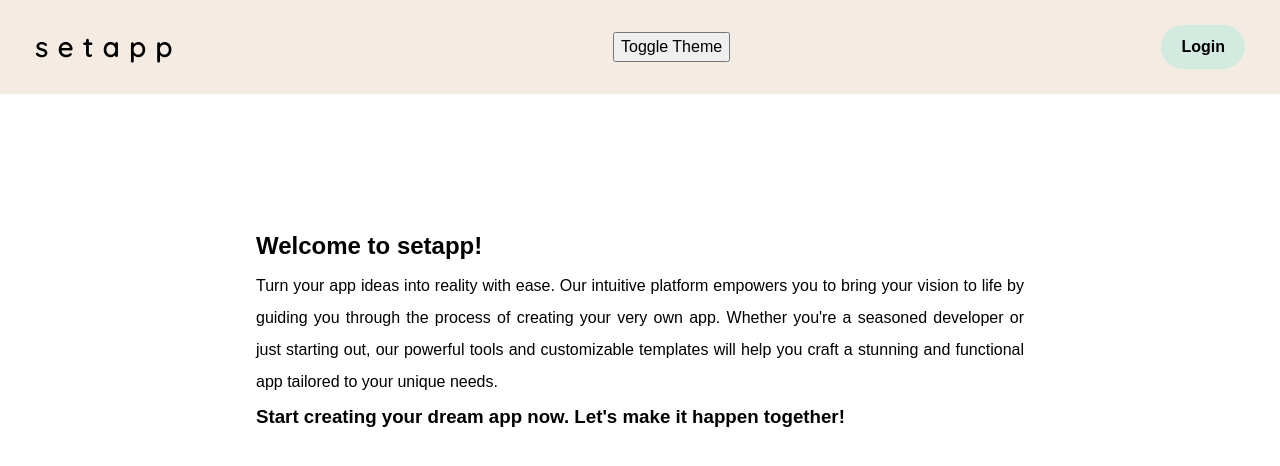
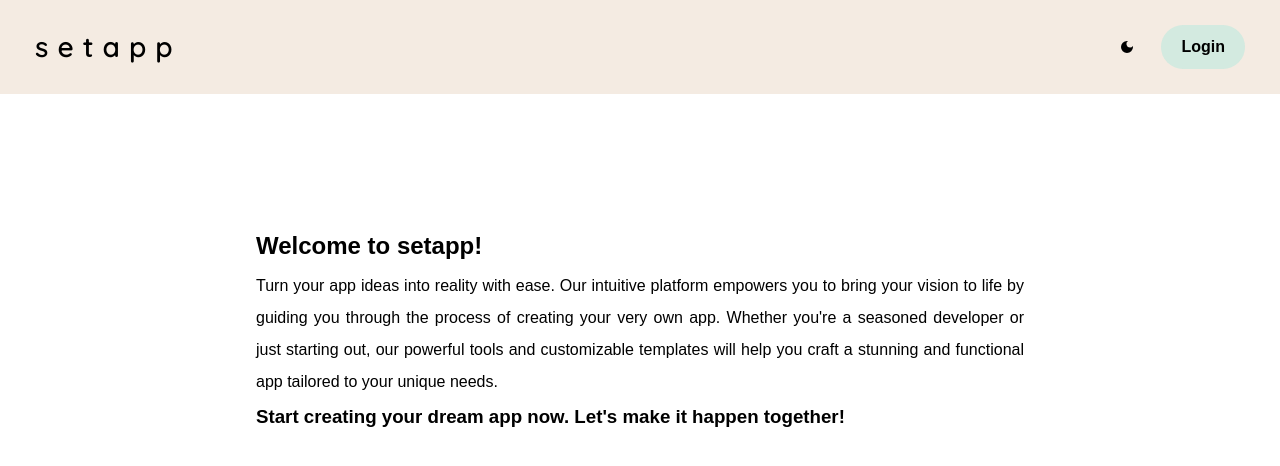
Before and after one commit to blauprint/setapp, a Next.js app: page / in a window 1280 px wide. Shown: the top 466 px of the page. Built offline with nearby package versions, Linux system fonts and the light colour scheme; no server answers.

Commit message:
feat(frontend): add css

```diff
--- a/src/components/HomeNavigationBar.tsx
+++ b/src/components/HomeNavigationBar.tsx
@@ -46,7 +46,6 @@ export default function HomeNavigationBar() {
             {projectName}
           </div>
         }
-        <ThemeSwitch />
         <div className={styles.navOptions}>
           <SignedIn>
             {(currentRoute === "/" ||
@@ -58,8 +57,8 @@ export default function HomeNavigationBar() {
                   </Link>
                 </div>
               )}
-
           </SignedIn>
+          <ThemeSwitch />
           <SignedOut>
             <SignInButton
               mode="modal"
--- a/src/components/ThemeSwitch.tsx
+++ b/src/components/ThemeSwitch.tsx
@@ -1,5 +1,7 @@
 import { useState, useEffect } from "react";
 import { useTheme } from "next-themes";
+import { MdDarkMode, MdOutlineWbSunny } from 'react-icons/md';
+import styles from '@/styles/ThemeSwitch.module.css';
 
 export default function ThemeSwitch() {
   const [mounted, setMounted] = useState(false);
@@ -15,11 +17,11 @@ export default function ThemeSwitch() {
 
   return (
     <>
-      <button
+      <button className={styles.switchBtn}
         onClick={() => setTheme(resolvedTheme === "light" ? "dark" : "light")}
       >
-        <span>Toggle Theme</span>
-      </button>
+        {resolvedTheme === 'dark' ? (<MdOutlineWbSunny />) : (<MdDarkMode />)}
+      </button >
     </>
   );
 }
--- a/src/components/TodoList.tsx
+++ b/src/components/TodoList.tsx
@@ -1,6 +1,6 @@
-import styles from "@/styles/ProjectCard.module.css";
+import styles from '@/styles/TodoList.module.css';
 import TodoCard from './TodoCard';
-import generateUUID from "@/utils/uuidGenerator";
+import generateUUID from '@/utils/uuidGenerator';
 
 interface TodoListProps {
   todos: string[];
@@ -10,7 +10,7 @@ function TodoList({ todos }: TodoListProps) {
   const ids = generateUUID(todos.length);
   return (
     <>
-      <div className={styles.projectsList}>
+      <div className={styles.todosList}>
         {todos.map((todo, index) => (
           <TodoCard key={ids[index]} todo={todo} />
         ))}
--- /dev/null
+++ b/src/styles/ThemeSwitch.module.css
@@ -0,0 +1,4 @@
+.switchBtn {
+  border: none;
+  background-color: var(--surface-color);
+}
--- /dev/null
+++ b/src/styles/TodoList.module.css
@@ -0,0 +1,3 @@
+.todosList {
+  display: flex;
+}
```
